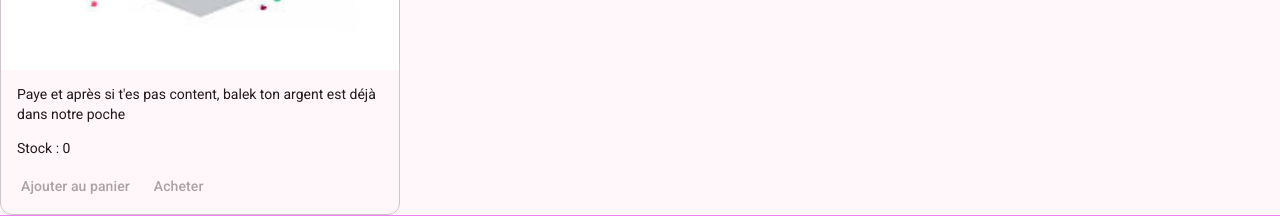
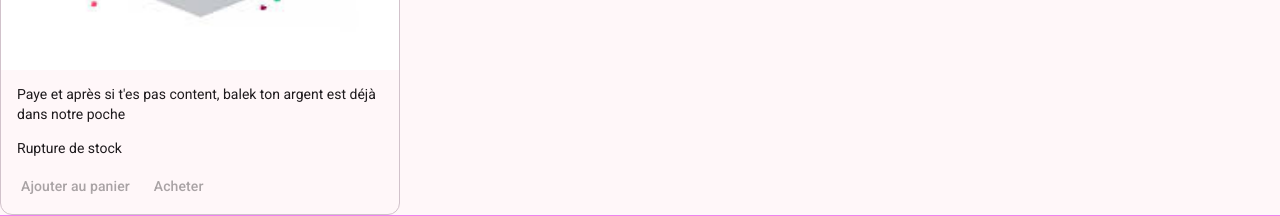
Before and after one commit to Mattocans/projetAngular, an Angular app: page / in a window 1280 px wide. Shown: the part 3396-3612 px from the top of the page. Built offline with nearby package versions, Linux system fonts and the light colour scheme.

Commit message:
rupture de stock

```diff
--- a/src/app/card/card.html
+++ b/src/app/card/card.html
@@ -9,7 +9,11 @@
     <p>
       {{ product().description }}
     </p>
+    @if(product().stock === 0){
+      <span> Rupture de stock </span>
+    } @else {
     <span>Stock : {{ product().stock }}</span>
+    }
   </mat-card-content>
   <mat-card-actions>
 
```
